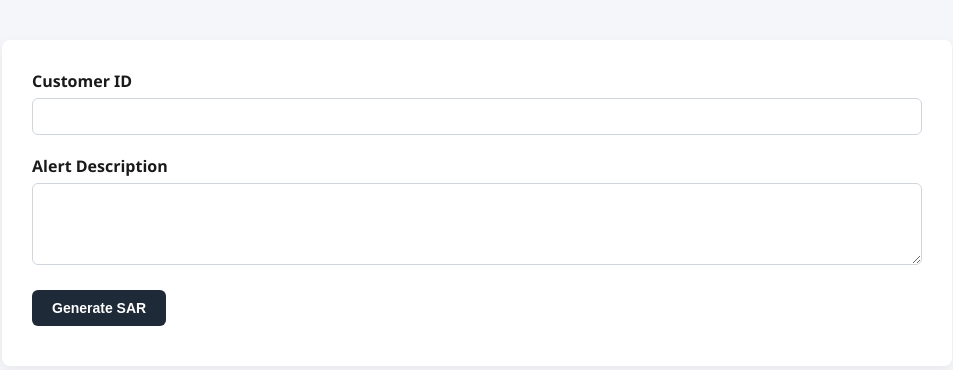
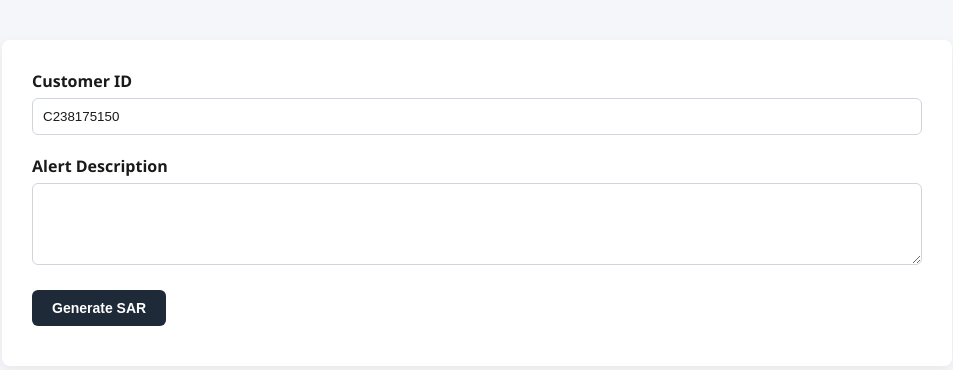
Before and after one commit to shalonjovan/SAR-HackO-Hire, a FastAPI app: page / in a window 1280 px wide. Shown: the part 62-432 px from the top of the page, without its empty margins (163-1116 px from the left). Run offline with FastAPI, Linux system fonts and the light colour scheme; some libraries are stand-ins or nearby versions.

Commit message:
default values

```diff
--- a/templates/test_data_access.html
+++ b/templates/test_data_access.html
@@ -59,7 +59,7 @@
 <div class="container">
     <div class="card">
         <label>Customer ID</label>
-        <input type="text" id="customer_id">
+        <input type="text" id="customer_id" value="C238175150">
         <label>Alert Description</label>
         <textarea id="reason" rows="4"></textarea>
         <button class="primary-btn" id="generateBtn" onclick="submitAlert()">Generate SAR</button>
```
